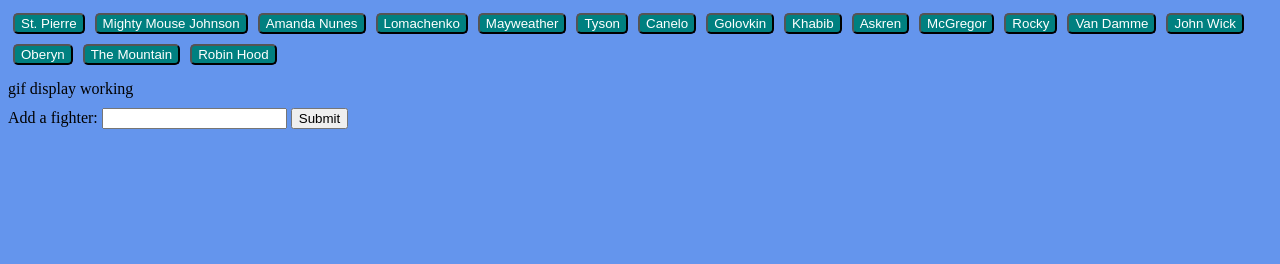
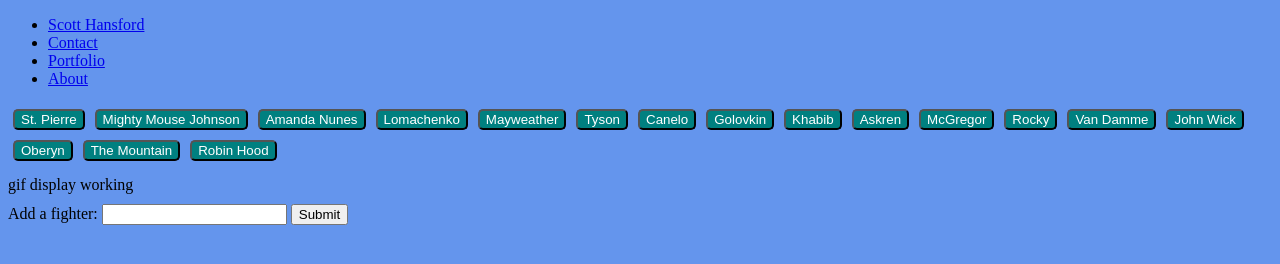
Before and after one commit to zenwattage/zenwattage.github.io, a website: page giftastic.html in a window 1280 px wide. Drawn offline with nearby package versions, Linux system fonts and the light colour scheme.

Commit message:
added navbar

```diff
--- a/giftastic.html
+++ b/giftastic.html
@@ -9,6 +9,18 @@
 
 </head>
 <body>
+     <!-- nav bar -->
+    <nav>
+        <ul >
+            <li><a href="index.html" id="home">Scott Hansford</a></li>
+            <li class="navs"><a href="contact.html" id="contact">Contact</a></li>
+            <li class="navs"><a  href="portfolio.html" id="portfolio">Portfolio</a></li>
+            <li class="navs"><a href="index.html" id="about">About</a></li>
+        </ul>
+    </nav>
+
+
+
     <!-- display buttons -->
     <div id="button-display"></div>
 
```
